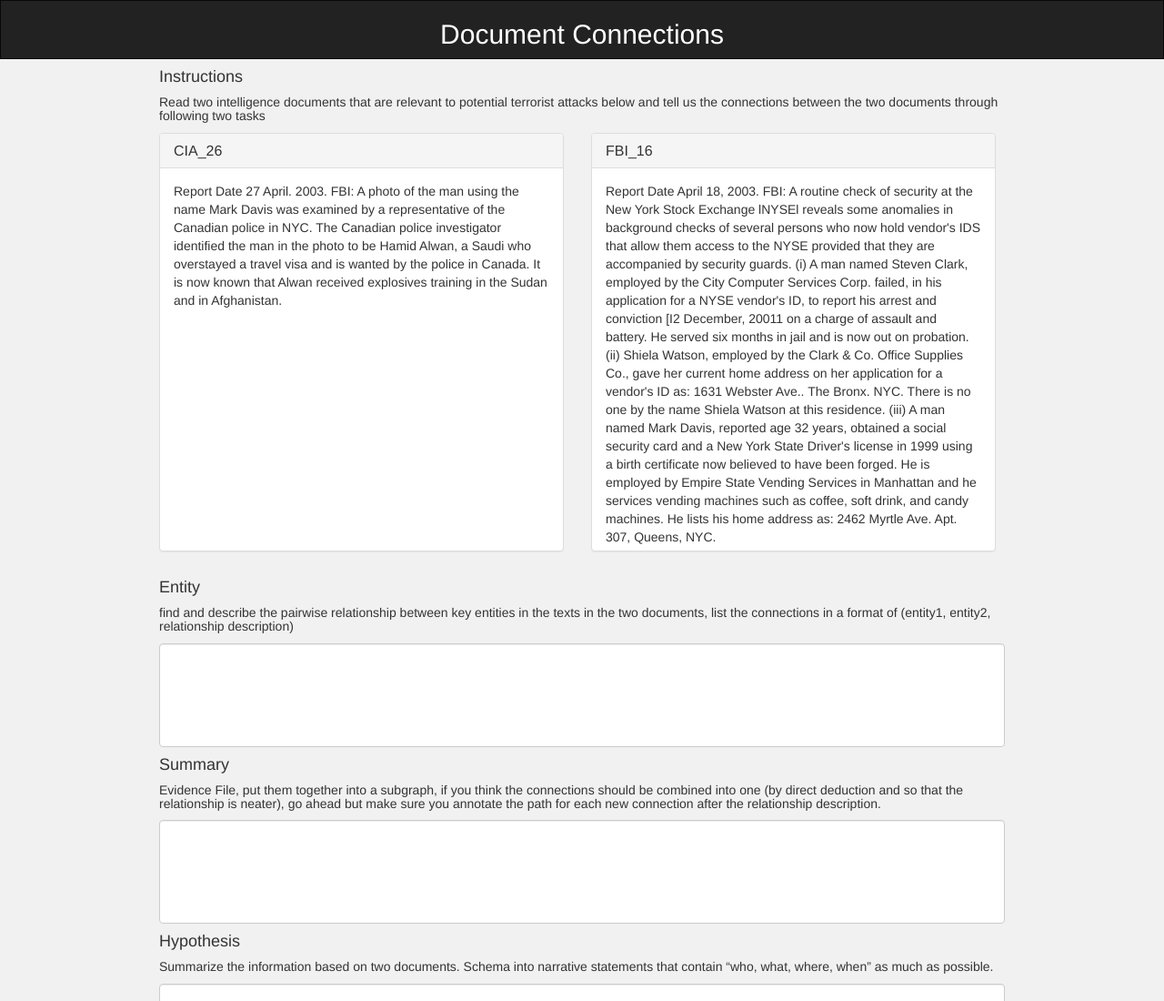
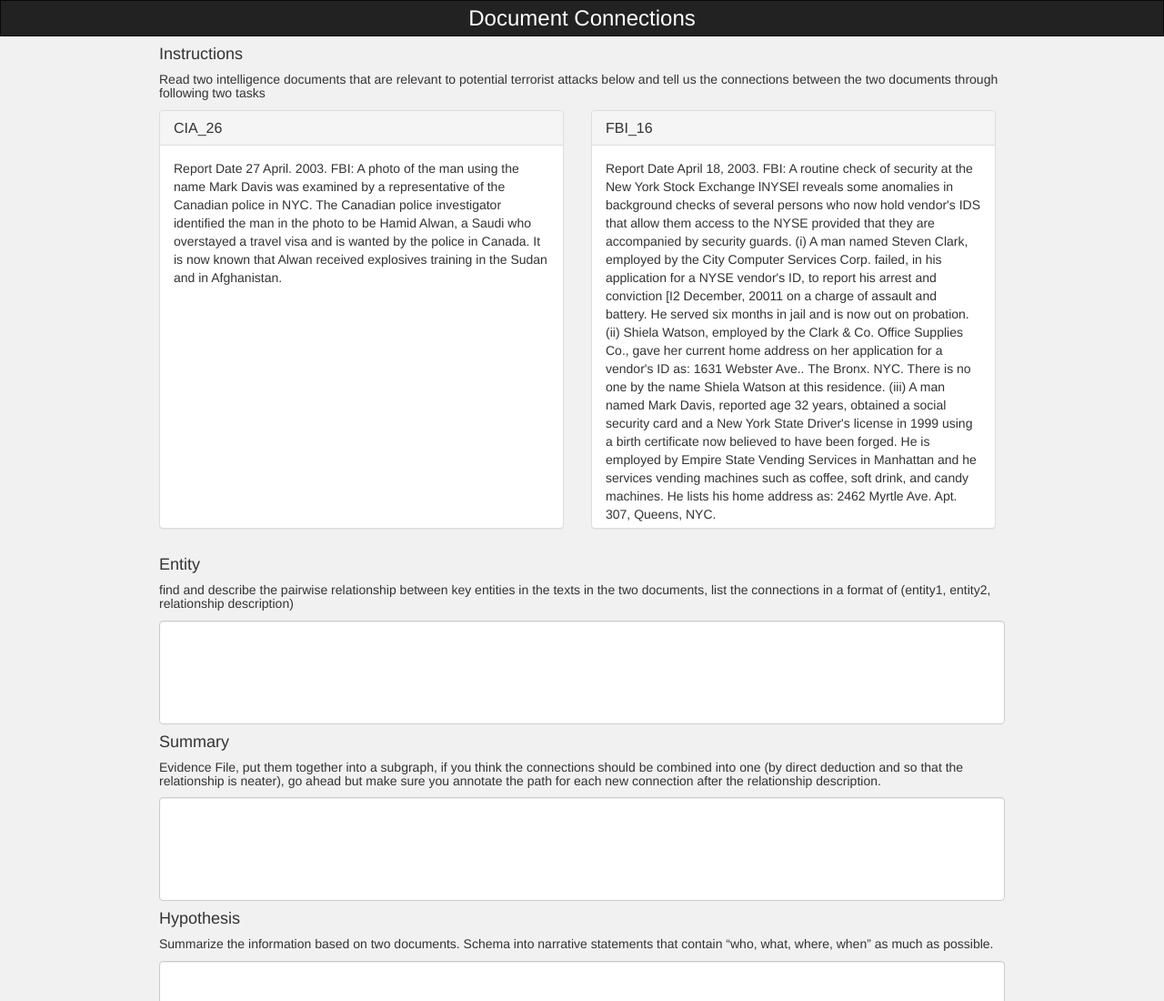
Before and after one commit to yalibian/Connections, a website: page static/index.html in a window 1280 px wide. Shown: the top 1100 px of the page at 91% size. Drawn offline with Linux system fonts and the light colour scheme.

Commit message:
Update Header

```diff
--- a/static/css/main.css
+++ b/static/css/main.css
@@ -18,6 +18,8 @@
 .navbar {
     margin-bottom: 0;
     border-radius: 0;
+    min-height: 40px;
+    max-height: 40px;
 }
 
 /* Set height of the grid so .sidenav can be 100% (adjust as needed) */
--- a/static/index.html
+++ b/static/index.html
@@ -13,7 +13,8 @@
 </head>
 <body style=" background-color: #f1f1f1;">
 <nav class="navbar navbar-inverse text-center">
-    <h2 style="color: white">Document Connections</h2>
+    <!--<h3>Document Connections</h3>-->
+    <h3 style="color: white; margin-top: 6px">Document Connections</h3>
 </nav>
 
 <div id="main" class="container text-center">
```
